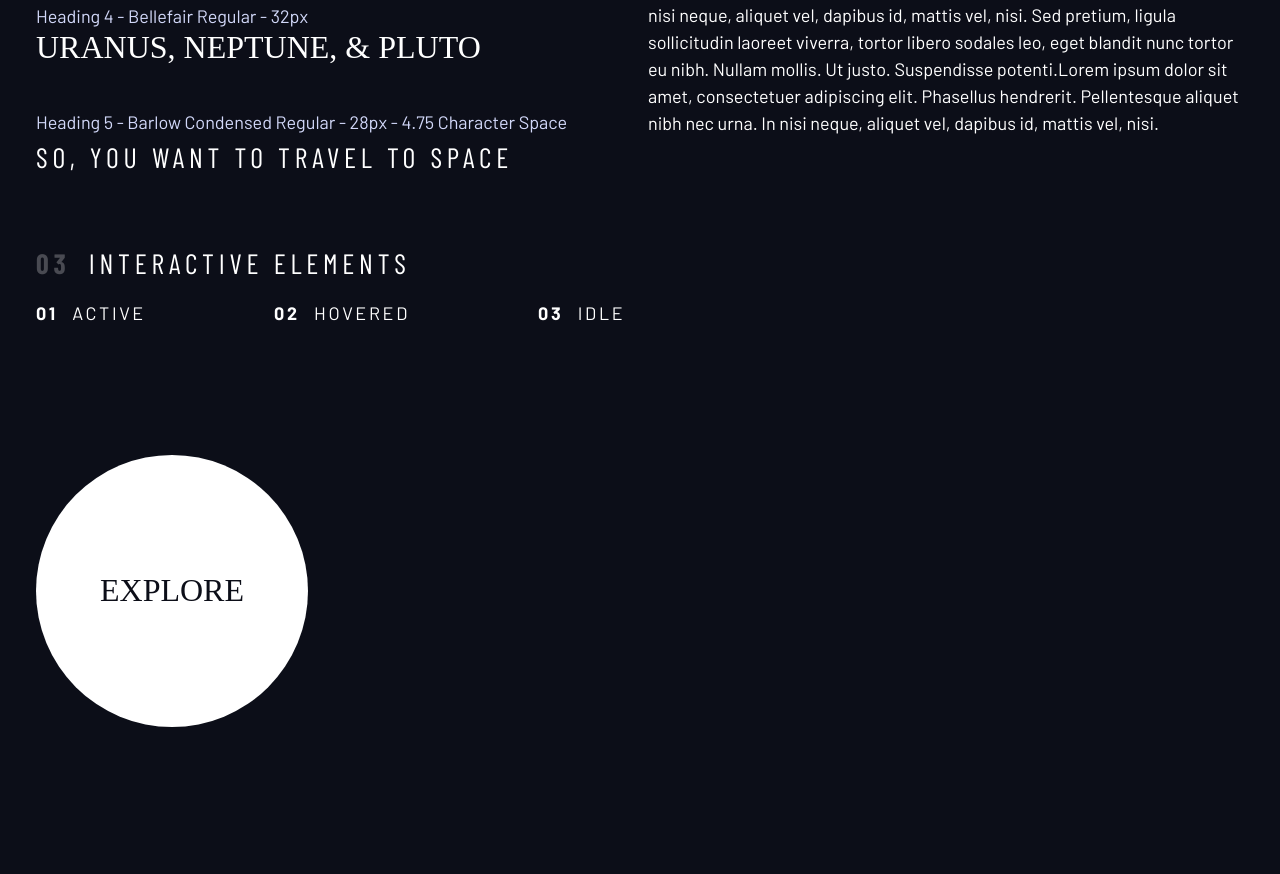
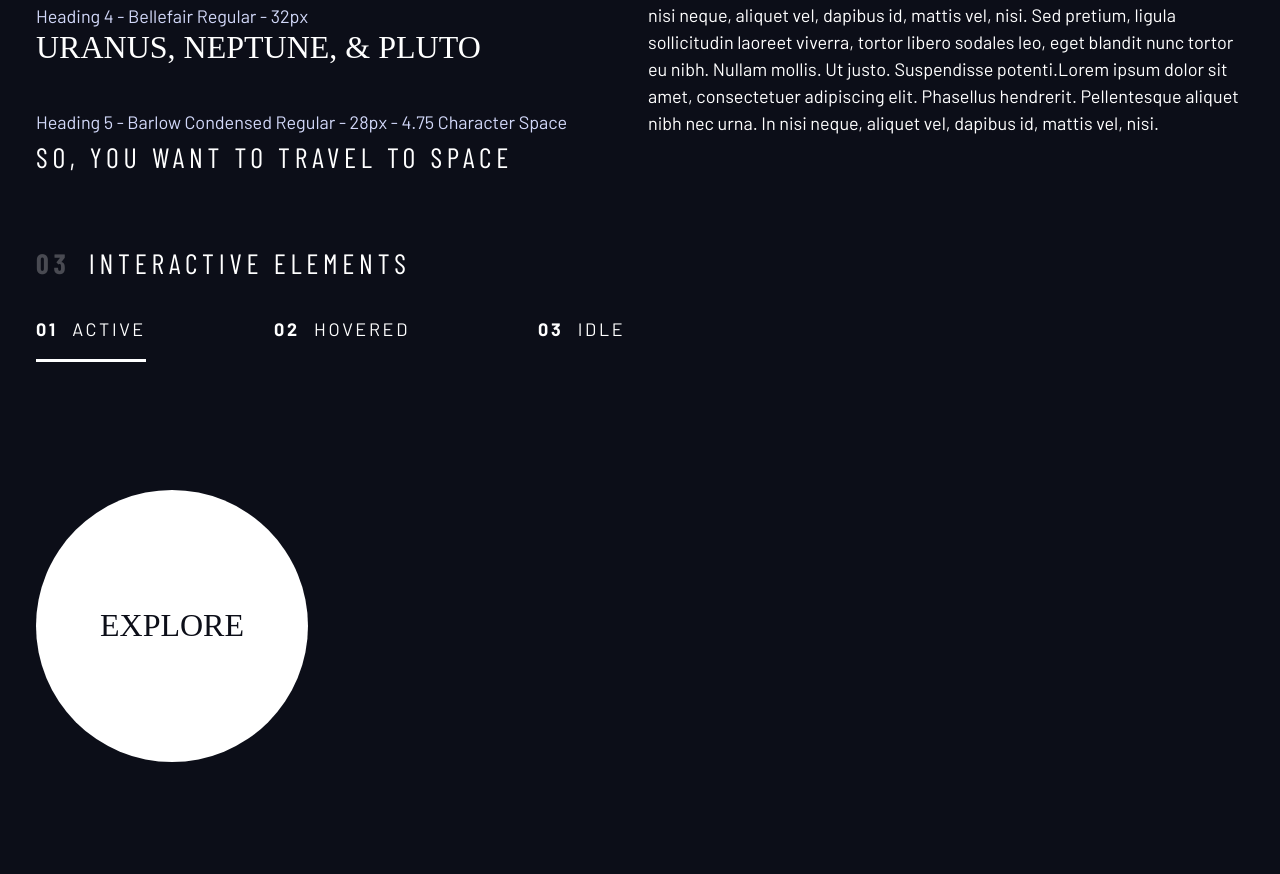
Before and after one commit to advide2001/express-api-template, a website built with Vite: page starter-code/design-system.html in a window 1280 px wide. Shown: the part 960-1834 px from the top of the page. Before the commit the page ends 1799 px from the top, so only its background shows below. Built offline with nearby package versions, Linux system fonts and the light colour scheme; a web font is replaced by a local one.

Commit message:
Stylead the primary navigation bar component

```diff
--- a/starter-code/design-system.html
+++ b/starter-code/design-system.html
@@ -110,10 +110,10 @@
       <!-- navigation -->
       <div>
         <nav>
-          <ul class="primary-navigation underlined-indicators| flex" style="--gap: 8rem">
-            <li class="uppercase text-white letter-spacing-2"><a href="#"> <span>01</span> Active</a>
-            <li class="uppercase text-white letter-spacing-2"><a href="#"> <span>02</span> Hovered</a>
-            <li class="uppercase text-white letter-spacing-2"><a href="#"> <span>03</span> Idle</a>
+          <ul class="primary-navigation underlined-indicators | flex" style="--gap: 8rem">
+            <li class="active"><a class="uppercase text-white letter-spacing-2" href="#"> <span>01</span> Active</a>
+            <li><a class="uppercase text-white letter-spacing-2" href="#"> <span>02</span> Hovered</a>
+            <li><a class="uppercase text-white letter-spacing-2" href="#"> <span>03</span> Idle</a>
           </ul>
         </nav>
       </div>
--- a/starter-code/sass/utils/_utilities.scss
+++ b/starter-code/sass/utils/_utilities.scss
@@ -125,3 +125,18 @@
 .ff-sans-normal {
   font-family: var(--ff-sans-normal); // Barlow
 }
+
+// utility class for adding underlines depending on the state of the links
+.underlined-indicators > * {
+  padding: var(--underline-gap, 1rem) 0;
+  border-bottom: 0.2rem solid hsl(var(--clr-white) / 0);
+}
+
+.underlined-indicators > *:hover,
+.underlined-indicators > *:focus {
+  border-bottom: 0.2rem solid hsl(var(--clr-white) / 0.5);
+}
+
+.underlined-indicators > .active {
+  border-bottom: 0.2rem solid hsl(var(--clr-white) / 1);
+}
```
